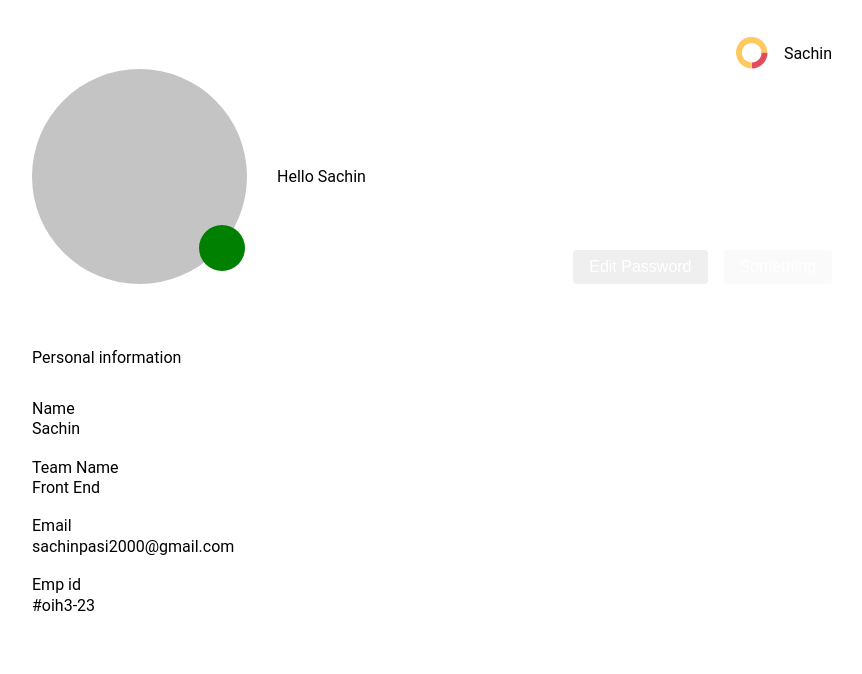
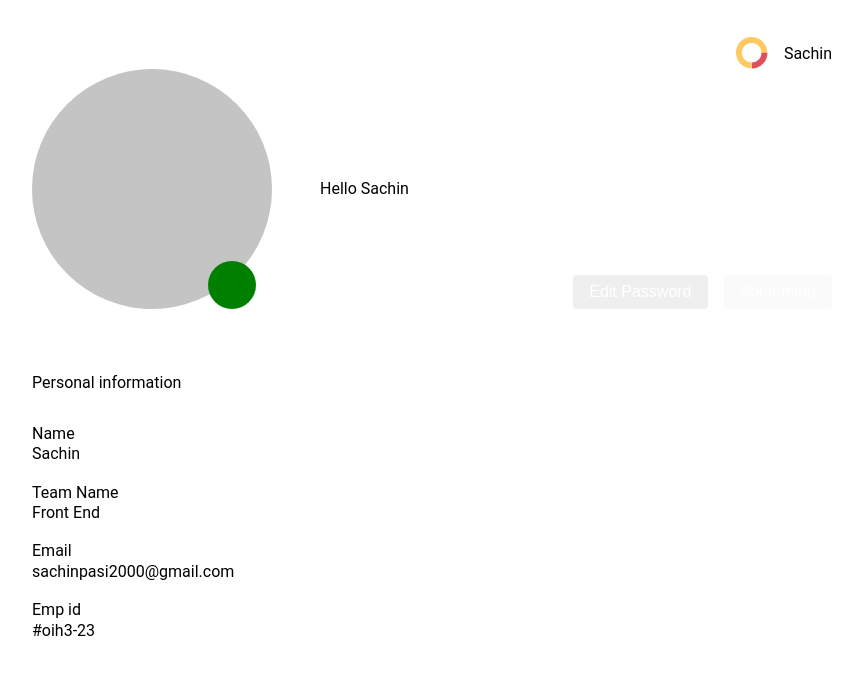
Before and after one commit to nishchay17/teams-frontend, a React (Create React App) app: page /profile in a window 1280 px wide. Shown: the top 674 px of the page, without its empty margins (368-1230 px from the left). Built offline with nearby package versions, Linux system fonts and the light colour scheme; what theme-ui would draw is missing.

Commit message:
Fixed Avatar Layout

```diff
--- a/src/Components/library/Avatar.js
+++ b/src/Components/library/Avatar.js
@@ -6,8 +6,8 @@ const Avatar = ({ username, props }) => {
   return (
     <Flex alignItems="center" {...props}>
       <Box
-        width="215px"
-        height="215px"
+        width="15rem"
+        height="15rem"
         sx={{
           display: "flex",
           justifyContent: "center",
@@ -18,16 +18,17 @@ const Avatar = ({ username, props }) => {
       />
 
       <Box
-        width="46px"
-        height="46px"
+        alignSelf="flex-end"
+        width="3rem"
+        height="3rem"
         bg="green"
         sx={{
           borderRadius: "50%",
-          marginTop: "9rem",
-          marginLeft: "-3rem",
+
+          marginLeft: "-4rem",
         }}
       />
-      <Text as="p" ml="2rem" fontSize="subheading">
+      <Text as="p" ml="4rem" fontSize="subheading">
         Hello {username}
       </Text>
     </Flex>
```
